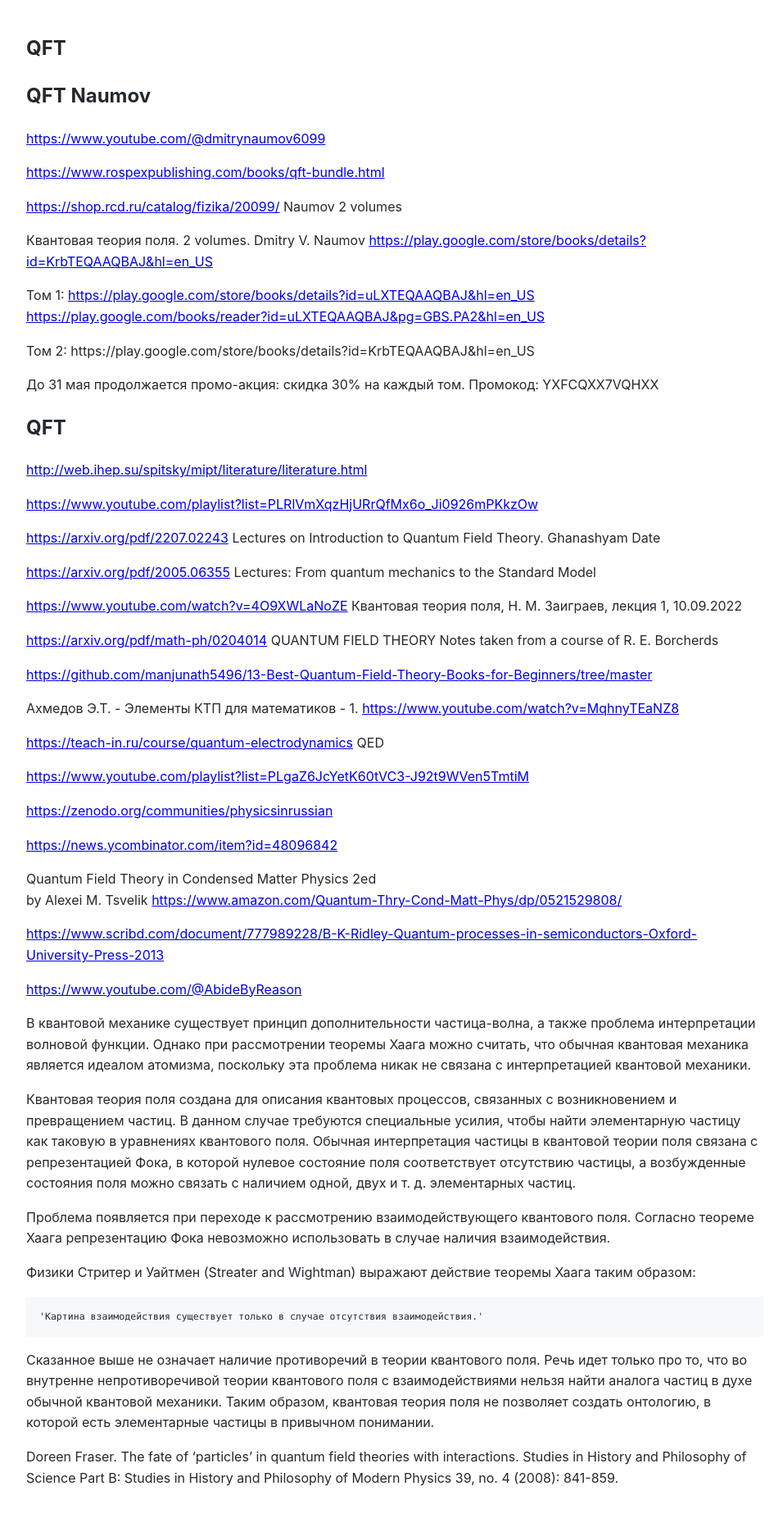
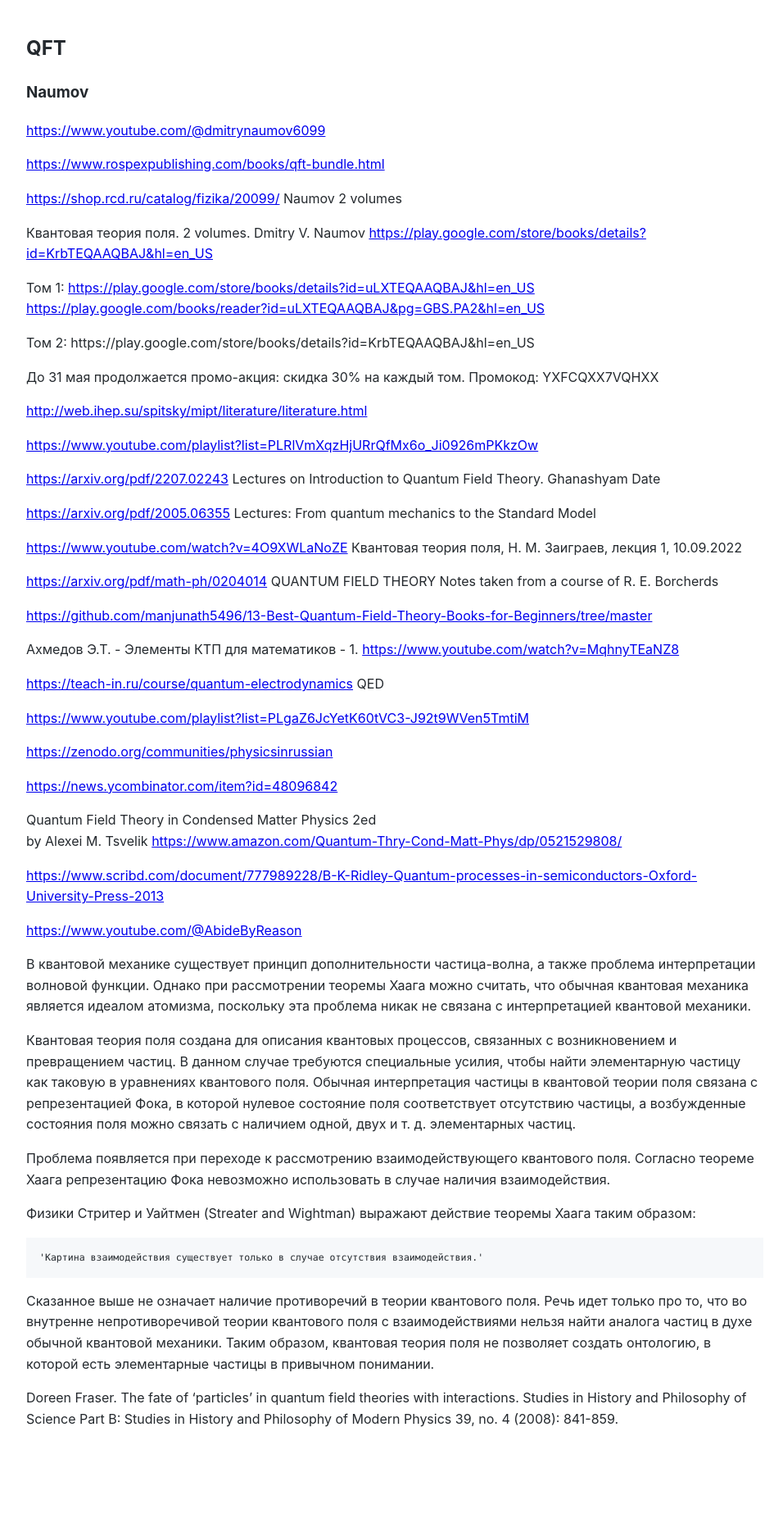
Before and after one commit to Michael-Lubinsky/michael-lubinsky.github.com, a Jekyll site: the page built from physics/qft.md, in a window 1280 px wide. Shown: the whole page at 82% size, without its empty margins (158-1114 px from the left). Built offline with Jekyll 4.4.1, drawn with Linux system fonts in a browser that asks for light colours; our own code applies the rules of GitHub Pages for plain Markdown files; after the commit the page ends 1780 px from its top, so only the background shows below that.

Commit message:
Revise QFT section and update formatting
Updated the QFT section by modifying headings and links.

```diff
--- a/physics/qft.md
+++ b/physics/qft.md
@@ -1,8 +1,6 @@
 ## QFT
 
-
-
-## QFT Naumov
+###  Naumov
 <https://www.youtube.com/@dmitrynaumov6099>
 
 <https://www.rospexpublishing.com/books/qft-bundle.html>
@@ -21,7 +19,7 @@
 До 31 мая продолжается промо-акция: скидка 30% на каждый том.
 Промокод: YXFCQXX7VQHXX
 
-## QFT
+
 
 <http://web.ihep.su/spitsky/mipt/literature/literature.html>
 
```
